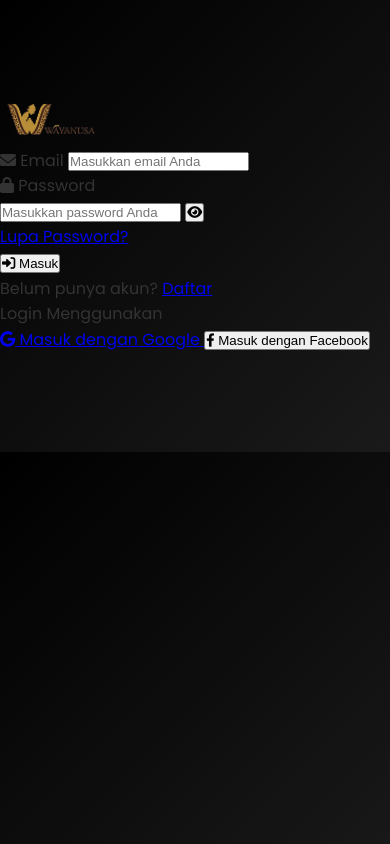
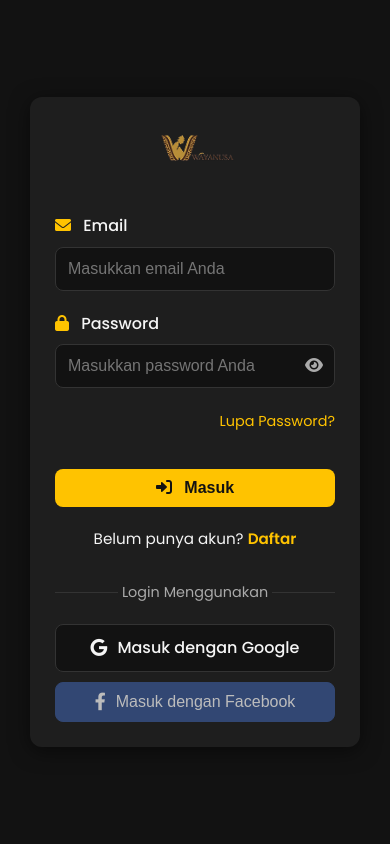
Before and after one commit to Fikriferry/FLASK_WAYANUSA, a Flask app: page /login in a window 390 px wide. Run offline with Flask 3, Linux system fonts and the light colour scheme; some libraries are stand-ins or nearby versions.

Commit message:
css login

```diff
--- /dev/null
+++ b/static/css/login.css
@@ -0,0 +1,300 @@
+/* Pastikan font sudah di-link di HTML */
+
+/* --- Variabel Warna Global (Bisa disesuaikan di style.css utama) --- */
+:root {
+    --color-background-dark: #121212; /* Warna latar belakang gelap */
+    --color-card-dark: #1e1e1e;       /* Warna latar belakang card/form */
+    --color-primary-gold: #FFC300;    /* Warna emas/aksen utama */
+    --color-text-light: #f5f5f5;      /* Warna teks terang */
+    --color-text-muted: #aaaaaa;      /* Warna teks redup */
+    --color-border: #333333;          /* Warna garis tepi */
+    --color-button-hover: #e0ac00;
+}
+
+/* --- Pengaturan Body dan Container Utama --- */
+.login-page {
+    background-color: var(--color-background-dark);
+    color: var(--color-text-light);
+    font-family: 'Poppins', sans-serif;
+    display: flex;
+    justify-content: center;
+    align-items: center;
+    min-height: 100vh;
+    margin: 0;
+    padding: 20px;
+    box-sizing: border-box;
+}
+
+.login-container {
+    background-color: var(--color-card-dark);
+    padding: 40px;
+    border-radius: 12px;
+    box-shadow: 0 4px 20px rgba(0, 0, 0, 0.5);
+    width: 100%;
+    max-width: 400px; /* Batasi lebar container */
+}
+
+/* --- Header dan Logo --- */
+.login-header {
+    text-align: center;
+    margin-bottom: 30px;
+}
+
+.logo-capsule {
+    display: inline-block;
+    padding: 10px;
+    /* Anda bisa tambahkan background-color jika logo.png memiliki latar belakang transparan */
+    border-radius: 50%;
+}
+
+.logo-image {
+    width: 80px; /* Sesuaikan ukuran logo */
+    height: auto;
+}
+
+/* --- Form Group dan Input --- */
+.form-group {
+    margin-bottom: 20px;
+}
+
+.form-label {
+    display: block;
+    margin-bottom: 8px;
+    font-weight: 500;
+    font-size: 1rem;
+    color: var(--color-text-light);
+}
+
+.form-label i {
+    margin-right: 8px;
+    color: var(--color-primary-gold); /* Icon warna emas */
+}
+
+.form-input {
+    width: 100%;
+    padding: 12px;
+    background-color: var(--color-background-dark);
+    border: 1px solid var(--color-border);
+    border-radius: 8px;
+    color: var(--color-text-light);
+    font-size: 1rem;
+    box-sizing: border-box; /* Penting untuk padding agar tidak melebihi lebar */
+    transition: border-color 0.3s;
+}
+
+.form-input:focus {
+    border-color: var(--color-primary-gold);
+    outline: none;
+    box-shadow: 0 0 5px rgba(255, 195, 0, 0.5);
+}
+
+.password-input-container {
+    position: relative;
+}
+
+.password-input-container .form-input {
+    padding-right: 50px; /* Beri ruang untuk tombol toggle */
+}
+
+.password-toggle {
+    position: absolute;
+    right: 12px;
+    top: 50%;
+    transform: translateY(-50%);
+    background: none;
+    border: none;
+    color: var(--color-text-muted);
+    cursor: pointer;
+    font-size: 1rem;
+    transition: color 0.3s;
+}
+
+.password-toggle:hover {
+    color: var(--color-primary-gold);
+}
+
+/* --- Pilihan Form (Lupa Password) --- */
+.form-options {
+    text-align: right;
+    margin-bottom: 25px;
+}
+
+.forgot-password {
+    color: var(--color-primary-gold);
+    text-decoration: none;
+    font-size: 0.9rem;
+    transition: color 0.3s;
+}
+
+.forgot-password:hover {
+    color: var(--color-button-hover);
+    text-decoration: underline;
+}
+
+/* --- Tombol Utama Login --- */
+.btn-login {
+    width: 100%;
+    padding: 12px;
+    background-color: var(--color-primary-gold);
+    color: var(--color-background-dark); /* Teks gelap di tombol terang */
+    border: none;
+    border-radius: 8px;
+    font-size: 1.1rem;
+    font-weight: 600;
+    cursor: pointer;
+    transition: background-color 0.3s, transform 0.1s;
+    margin-top: 10px;
+}
+
+.btn-login i {
+    margin-right: 8px;
+}
+
+.btn-login:hover {
+    background-color: var(--color-button-hover);
+}
+
+.btn-login:active {
+    transform: translateY(1px);
+}
+
+/* --- Link Daftar --- */
+.register-link {
+    text-align: center;
+    margin-top: 20px;
+    font-size: 0.95rem;
+}
+
+.register-text {
+    color: var(--color-primary-gold);
+    text-decoration: none;
+    font-weight: 600;
+    transition: color 0.3s;
+}
+
+.register-text:hover {
+    color: var(--color-button-hover);
+}
+
+/* --- Social Login (Pembagi dan Tombol) --- */
+.social-login {
+    margin-top: 30px;
+    text-align: center;
+}
+
+.divider {
+    display: flex;
+    align-items: center;
+    text-align: center;
+    margin-bottom: 20px;
+}
+
+.divider::before,
+.divider::after {
+    content: '';
+    flex: 1;
+    border-bottom: 1px solid var(--color-border);
+}
+
+.divider:not(:empty)::before {
+    margin-right: .25em;
+}
+
+.divider:not(:empty)::after {
+    margin-left: .25em;
+}
+
+.divider span {
+    color: var(--color-text-muted);
+    font-size: 0.9rem;
+}
+
+.social-buttons {
+    display: flex;
+    flex-direction: column;
+    gap: 10px;
+}
+
+.social-btn {
+    display: flex;
+    align-items: center;
+    justify-content: center;
+    padding: 12px;
+    border: 1px solid var(--color-border);
+    border-radius: 8px;
+    font-size: 1rem;
+    cursor: pointer;
+    text-decoration: none;
+    font-weight: 500;
+    transition: background-color 0.3s, border-color 0.3s;
+}
+
+.social-btn i {
+    margin-right: 10px;
+    font-size: 1.1rem;
+}
+
+.google-btn {
+    background-color: var(--color-background-dark);
+    color: var(--color-text-light);
+}
+
+.google-btn:hover {
+    background-color: #2e2e2e;
+    border-color: var(--color-primary-gold);
+}
+
+.facebook-btn {
+    background-color: #3b5998;
+    color: white;
+    border-color: #3b5998;
+    opacity: 0.7; /* Karena "Segera Hadir" */
+    cursor: not-allowed;
+}
+
+.facebook-btn:hover {
+    opacity: 0.8;
+}
+
+
+/* --- Flashed Messages Styling (sesuai HTML Anda) --- */
+.alert {
+    padding: 12px;
+    margin-bottom: 20px;
+    border-radius: 8px;
+    font-size: 0.9rem;
+    display: flex;
+    align-items: center;
+    justify-content: space-between;
+    font-family: 'Inter', sans-serif;
+}
+.alert-error, .alert-danger {
+    background-color: #451b1b; /* Darker red background */
+    color: #fca5a5;           /* Lighter red text */
+    border: 1px solid #7f1d1d;
+}
+.alert-success {
+    background-color: #164a2c; /* Darker green background */
+    color: #a7f3d0;           /* Lighter green text */
+    border: 1px solid #065f46;
+}
+.close-btn {
+    background: none;
+    border: none;
+    color: inherit;
+    font-weight: bold;
+    cursor: pointer;
+    font-size: 1.2rem;
+}
+
+/* --- Responsiveness (Opsional) --- */
+@media (max-width: 480px) {
+    .login-container {
+        padding: 25px;
+        margin: 10px;
+    }
+    .btn-login, .social-btn {
+        font-size: 1rem;
+        padding: 10px;
+    }
+}
--- a/static/css/style.css
+++ b/static/css/style.css
@@ -25,18 +25,27 @@ body {
     overflow-x: hidden;
 }
 
-/* Navbar */
+a { text-decoration: none; color: inherit; }
+ul { list-style: none; }
+
+/* =========================================
+   2. NAVBAR
+   ========================================= */
 .navbar {
     position: fixed;
-    top: 0;
-    left: 0;
-    right: 0;
+    top: 0; left: 0; right: 0;
     background: rgba(0, 0, 0, 0.9);
     backdrop-filter: blur(10px);
-    border-bottom: 1px solid rgba(212, 175, 55, 0.2);
+    border-bottom: 1px solid rgba(212, 163, 115, 0.2);
     z-index: 1000;
     padding: 15px 0;
     transition: all 0.3s ease;
+}
+
+.container {
+    max-width: 1200px;
+    margin: 0 auto;
+    padding: 0 20px;
 }
 
 .navbar-content {
@@ -1190,41 +995,21 @@ body {
    8. RESPONSIVE DESIGN (GLOBAL)
    ========================================= */
 @media (max-width: 768px) {
-    .selection-grid {
-        grid-template-columns: 1fr;
-    }
+    .hero-content { flex-direction: column; text-align: center; gap: 40px; }
+    .hero-title { font-size: 2.5rem; }
+    .btn { min-width: 180px; }
+    .wayang-image { max-width: 80%; }
+    .features-grid, .dalang-grid { grid-template-columns: 1fr; }
 
-    .result-layout {
-        flex-direction: column;
-        text-align: center;
-        align-items: center;
-    }
+    /* Chatbot Mobile */
+    .chatbot-button { bottom: 20px; right: 20px; width: 50px; height: 50px; }
+    .chatbot-icon { width: 26px; height: 26px; }
+    .chat-popup { bottom: 80px; right: 20px; width: 320px; height: 400px; }
+    .navbar-menu { display: none; }
+}
 
-    .result-img-wrapper {
-        width: 150px;
-        margin-bottom: 20px;
-    }
-
-    .wayang-desc {
-        text-align: left;
-    }
-
-    .step-line {
-        width: 30px;
-    }
-
-    .recognition-title {
-        font-size: 1.8rem;
-    }
-
-    .back-btn-wrapper {
-        position: static;
-        margin-bottom: 20px;
-        display: flex;
-        justify-content: center;
-        transform: none;
-    }
+@media (max-width: 480px) {
+    .chatbot-button { bottom: 15px; right: 15px; width: 45px; height: 45px; }
+    .chatbot-icon { width: 22px; height: 22px; }
+    .chat-popup { bottom: 70px; right: 15px; width: 280px; height: 350px; }
 }
-=======
-}
->>>>>>> ff6ff6293371e492ef8400a90c1e42c668820b26
--- a/templates/login.html
+++ b/templates/login.html
@@ -9,6 +9,7 @@
     <link href="https://fonts.googleapis.com/css2?family=Inter:wght@400;500;600&family=Poppins:wght@400;500;600;700&display=swap" rel="stylesheet">
     <link rel="stylesheet" href="https://cdnjs.cloudflare.com/ajax/libs/font-awesome/6.0.0/css/all.min.css">
     <link rel="stylesheet" href="{{ url_for('static', filename='css/style.css') }}">
+    <link rel="stylesheet" href="{{ url_for('static', filename='css/login.css') }}">
 
     <style>
         .alert {
```
Also changed, not shown: other parts of static/css/style.css (+4 -208 lines), templates/register_user.html (+28 -94 lines).
